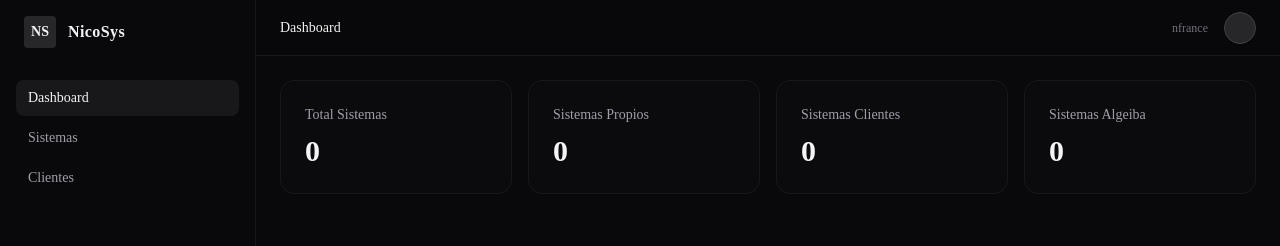
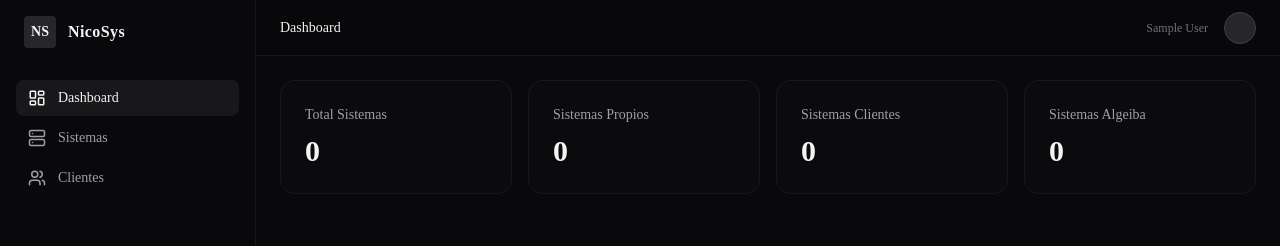
Before and after one commit to NicolasFrance01/nico-sys, a Next.js app: page / in a window 1280 px wide. Shown: the top 246 px of the page. Built offline with nearby package versions, Linux system fonts and the light colour scheme; no server answers; the database is empty; sample sign-in values are in the browser's storage.

Commit message:
Implement actual Prisma DB queries for Dashboard metrics

```diff
--- a/src/app/page.tsx
+++ b/src/app/page.tsx
@@ -1,5 +1,8 @@
 import { auth } from "@/auth"
 import { redirect } from "next/navigation"
+import { prisma } from "@/lib/prisma"
+import { SystemType } from "@prisma/client"
+import { LucideLayoutDashboard, LucideServer, LucideUsers } from "lucide-react"
 
 export default async function DashboardPage() {
   const session = await auth()
@@ -7,6 +10,14 @@ export default async function DashboardPage() {
   if (!session) {
     redirect('/login')
   }
+
+  // Fetch actual data from DB
+  const [total, propios, clientes, algeiba] = await Promise.all([
+    prisma.system.count(),
+    prisma.system.count({ where: { type: SystemType.PROPIO } }),
+    prisma.system.count({ where: { type: SystemType.CLIENTE } }),
+    prisma.system.count({ where: { type: SystemType.ALGEIBA } })
+  ])
 
   return (
     <div className="flex h-screen bg-zinc-950">
@@ -20,13 +31,13 @@ export default async function DashboardPage() {
         </div>
         <nav className="flex-1 space-y-1">
           <a href="#" className="flex items-center gap-3 px-3 py-2 rounded-md bg-zinc-900 text-zinc-100 text-sm font-medium">
-            Dashboard
+            <LucideLayoutDashboard size={18} /> Dashboard
           </a>
           <a href="#" className="flex items-center gap-3 px-3 py-2 rounded-md text-zinc-400 hover:bg-zinc-900/50 hover:text-zinc-100 text-sm font-medium transition-colors">
-            Sistemas
+            <LucideServer size={18} /> Sistemas
           </a>
           <a href="#" className="flex items-center gap-3 px-3 py-2 rounded-md text-zinc-400 hover:bg-zinc-900/50 hover:text-zinc-100 text-sm font-medium transition-colors">
-            Clientes
+            <LucideUsers size={18} /> Clientes
           </a>
         </nav>
       </aside>
@@ -36,21 +47,20 @@ export default async function DashboardPage() {
         <header className="h-14 border-b border-zinc-900 px-6 flex items-center justify-between sticky top-0 bg-zinc-950/80 backdrop-blur-md z-10">
           <h1 className="text-sm font-medium text-zinc-100">Dashboard</h1>
           <div className="flex items-center gap-4">
-            <span className="text-xs text-zinc-500">nfrance</span>
+            <span className="text-xs text-zinc-500">{session.user?.name}</span>
             <div className="h-8 w-8 rounded-full bg-zinc-800 border border-zinc-700" />
           </div>
         </header>
 
         <div className="p-6">
           <div className="grid gap-4 md:grid-cols-2 lg:grid-cols-4">
-            {/* Cards placeholder */}
             {[
-              { title: "Total Sistemas", value: "0" },
-              { title: "Sistemas Propios", value: "0" },
-              { title: "Sistemas Clientes", value: "0" },
-              { title: "Sistemas Algeiba", value: "0" },
+              { title: "Total Sistemas", value: total },
+              { title: "Sistemas Propios", value: propios },
+              { title: "Sistemas Clientes", value: clientes },
+              { title: "Sistemas Algeiba", value: algeiba },
             ].map((stat, i) => (
-              <div key={i} className="rounded-xl border border-zinc-900 bg-zinc-900/20 p-6">
+              <div key={i} className="rounded-xl border border-zinc-900 bg-zinc-900/20 p-6 flex flex-col justify-between">
                 <p className="text-sm font-medium text-zinc-400">{stat.title}</p>
                 <p className="mt-2 text-3xl font-semibold tracking-tight text-zinc-100">{stat.value}</p>
               </div>
```
